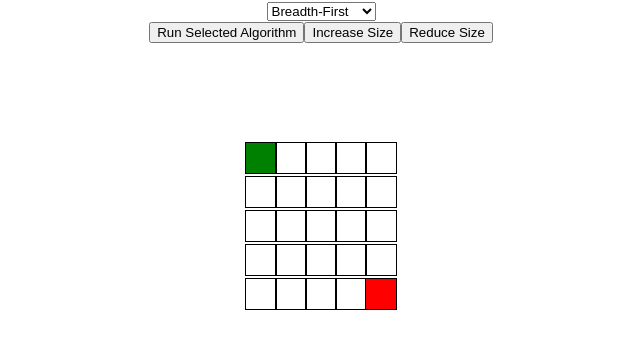
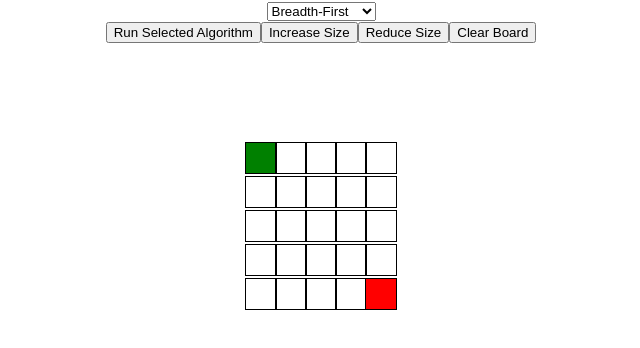
Before and after one commit to wfranzen/labyrinth, a React (Create React App) app: page / in a window 1280 px wide. Shown: the top 348 px of the page, without its empty margins (319-959 px from the left). Built offline with nearby package versions, Linux system fonts and the light colour scheme.

Commit message:
Clear Board

```diff
--- a/src/AlgoDrawing/AlgoDrawing.jsx
+++ b/src/AlgoDrawing/AlgoDrawing.jsx
@@ -81,6 +81,7 @@ export default class AlgoDrawing extends Component {
 
                 const obstacle = visitedObstaclesOrder[i];
                 document.getElementById(`obstacle-${obstacle.row}-${obstacle.col}`).className = 'obstacle obstacle-visited';
+                obstacle.isVisited = true;
             }, 20 * i);
         }
     }
@@ -92,6 +93,7 @@ export default class AlgoDrawing extends Component {
             setTimeout(() => {
                 const obstacle = obstaclesShortestPathOrder[i];
                 document.getElementById(`obstacle-${obstacle.row}-${obstacle.col}`).className = 'obstacle obstacle-backwards';
+                obstacle.isVisited = true;
             }, 40 * i);
         }
     }
@@ -158,6 +160,27 @@ export default class AlgoDrawing extends Component {
         }
     }
 
+    resetBoard() {
+
+        const newLabyrinth = this.state.labyrinth;
+        for (let row = 0; row < LABYRINTH_WIDTH; row++) {
+
+            for (let col = 0; col < LABYRINTH_WIDTH; col++) {
+
+                newLabyrinth[row][col].isVisited = false;
+                if (document.getElementById(`obstacle-${row}-${col}`).className === 'obstacle obstacle-backwards'
+                || document.getElementById(`obstacle-${row}-${col}`).className === 'obstacle obstacle-visited') {
+                    document.getElementById(`obstacle-${row}-${col}`).className = 'obstacle obstacle-empty';
+                }
+
+
+                // newLabyrinth[row][col].className = 'obstacle obstacle-empty';
+            }
+        }
+
+        this.setState({newLabyrinth});
+    }
+
     render() {
         const {labyrinth, mouseIsPressed} = this.state;
 
@@ -180,6 +203,9 @@ export default class AlgoDrawing extends Component {
                 </button>
                 <button onClick={() => this.handleSizeChange(-1)}>
                     Reduce Size
+                </button>
+                <button onClick={() => this.resetBoard()}>
+                    Clear Board
                 </button>
                 <div className="labyrinth">
                     {labyrinth.map((row, rowIdx) => {
```
